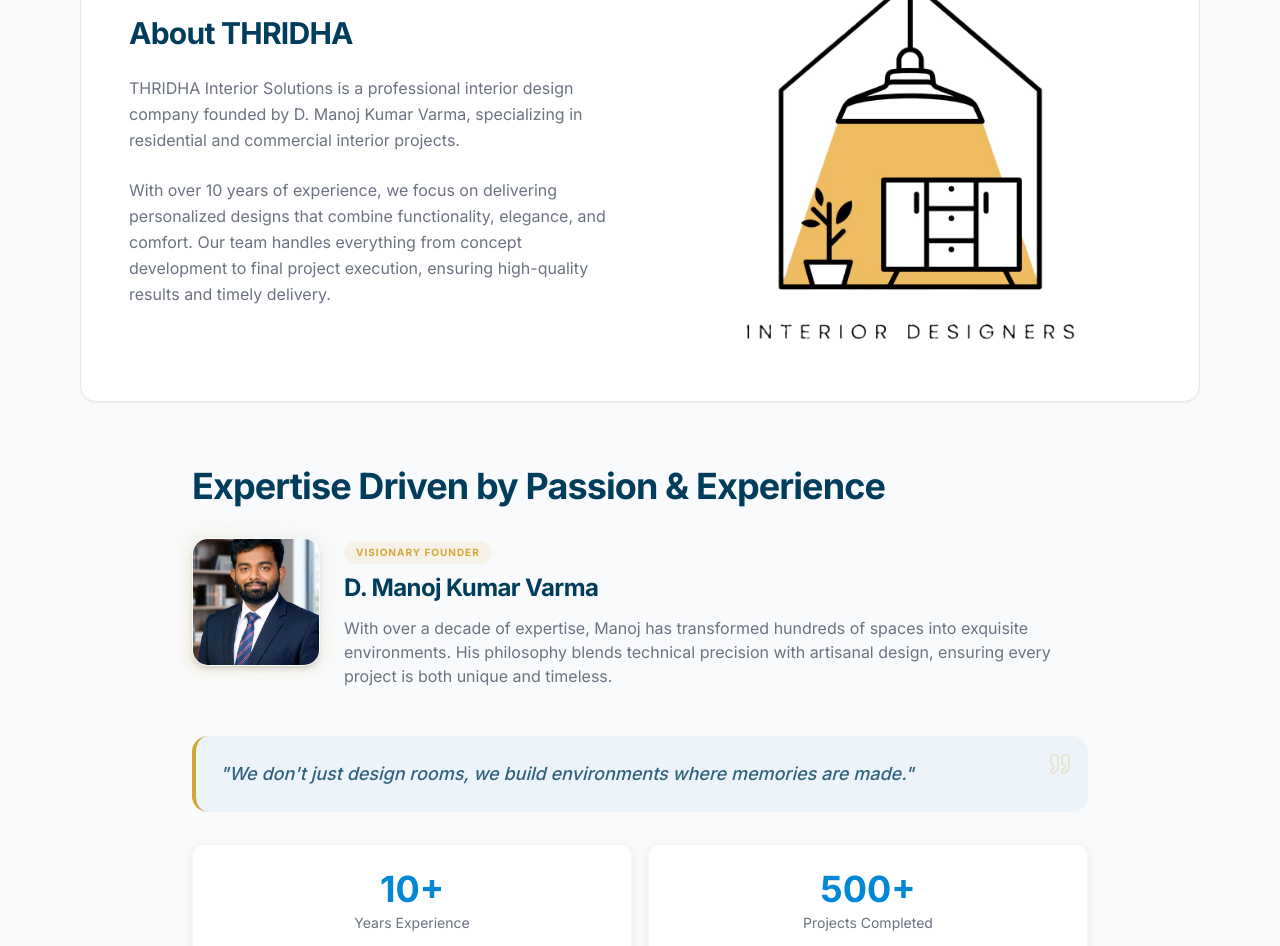
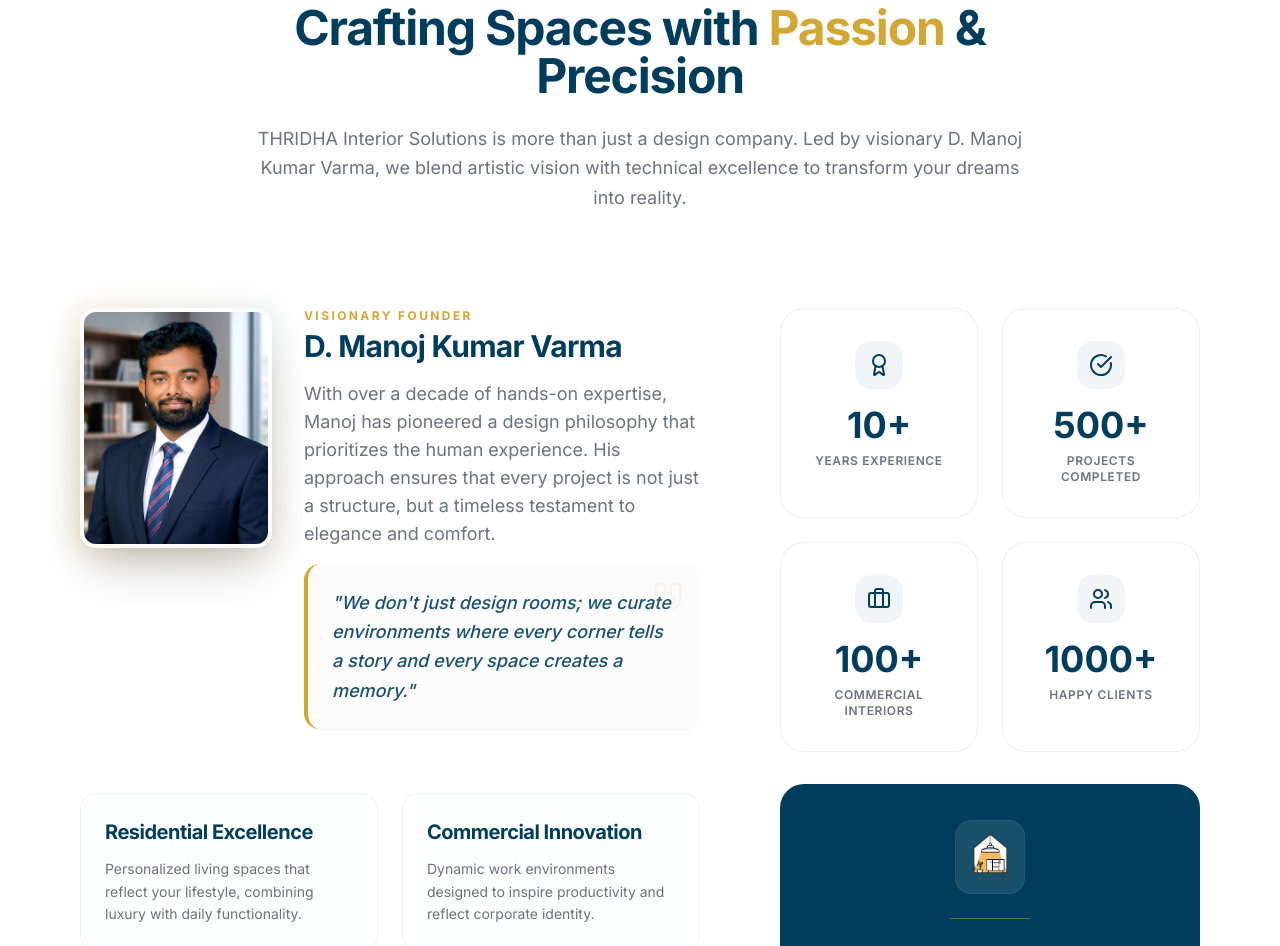
Before and after one commit to CODTECHIT/TRIDHA, a React (Vite) app: page / in a window 1280 px wide. Shown: the part 1040-1986 px from the top of the page. Built offline with nearby package versions, Linux system fonts and the light colour scheme; the HTML template or start-up script is replaced by a standard one.

Commit message:
UI: Complete redesign of AboutSection for a more premium look

```diff
--- a/src/components/AboutSection.tsx
+++ b/src/components/AboutSection.tsx
@@ -1,14 +1,13 @@
 import { motion } from "framer-motion";
 import { useInView } from "framer-motion";
 import { useRef, useEffect, useState } from "react";
-import { Quote } from "lucide-react";
-import residentialInterior from "@/assets/residential-interior.png";
+import { Quote, Award, Users, CheckCircle, Briefcase } from "lucide-react";
 
 const stats = [
-  { number: 10, suffix: "+", label: "Years Experience" },
-  { number: 500, suffix: "+", label: "Projects Completed" },
-  { number: 100, suffix: "+", label: "Commercial Interiors" },
-  { number: 1000, suffix: "+", label: "Happy Clients" },
+  { number: 10, suffix: "+", label: "Years Experience", icon: Award },
+  { number: 500, suffix: "+", label: "Projects Completed", icon: CheckCircle },
+  { number: 100, suffix: "+", label: "Commercial Interiors", icon: Briefcase },
+  { number: 1000, suffix: "+", label: "Happy Clients", icon: Users },
 ];
 
 const CountUp = ({ target, suffix }: { target: number; suffix: string }) => {
@@ -36,7 +35,7 @@
   }, [isInView, target]);
 
   return (
-    <span ref={ref} className="stat-number">
+    <span ref={ref} className="text-3xl lg:text-4xl font-bold text-primary block">
       {count}{suffix}
     </span>
   );
@@ -47,104 +46,147 @@
   const isInView = useInView(sectionRef, { once: true, margin: "-100px" });
 
   return (
-    <section id="about" ref={sectionRef} className="py-16 lg:py-24 bg-muted">
-      <div className="container mx-auto px-4 lg:px-20 mb-12 lg:mb-16">
-        <div className="grid lg:grid-cols-2 gap-8 lg:gap-12 items-center bg-white p-6 lg:p-12 rounded-2xl shadow-sm border border-border">
+    <section id="about" ref={sectionRef} className="py-20 lg:py-32 bg-white relative overflow-hidden">
+      {/* Decorative background elements */}
+      <div className="absolute top-0 right-0 w-1/3 h-1/3 bg-gold/5 rounded-bl-[100px] -z-10" />
+      <div className="absolute bottom-0 left-0 w-1/4 h-1/4 bg-primary/5 rounded-tr-[100px] -z-10" />
+
+      <div className="container mx-auto px-4 lg:px-20">
+        {/* Main Header */}
+        <div className="text-center max-w-3xl mx-auto mb-16 lg:mb-24">
           <motion.div
-            initial={{ opacity: 0, x: -50 }}
+            initial={{ opacity: 0, y: 20 }}
+            whileInView={{ opacity: 1, y: 0 }}
+            viewport={{ once: true }}
+            className="inline-flex items-center gap-2 px-4 py-2 rounded-full bg-primary/5 text-primary text-sm font-semibold mb-4"
+          >
+            <span className="w-2 h-2 rounded-full bg-gold animate-pulse" />
+            Our Legacy
+          </motion.div>
+          <motion.h2
+            initial={{ opacity: 0, y: 20 }}
+            whileInView={{ opacity: 1, y: 0 }}
+            viewport={{ once: true }}
+            transition={{ delay: 0.1 }}
+            className="text-4xl lg:text-5xl font-bold mb-6"
+          >
+            Crafting Spaces with <span className="text-gold">Passion</span> & Precision
+          </motion.h2>
+          <motion.p
+            initial={{ opacity: 0, y: 20 }}
+            whileInView={{ opacity: 1, y: 0 }}
+            viewport={{ once: true }}
+            transition={{ delay: 0.2 }}
+            className="text-lg text-foreground-muted leading-relaxed"
+          >
+            THRIDHA Interior Solutions is more than just a design company. Led by visionary D. Manoj Kumar Varma,
+            we blend artistic vision with technical excellence to transform your dreams into reality.
+          </motion.p>
+        </div>
+
+        <div className="grid lg:grid-cols-12 gap-12 lg:gap-20 items-start">
+          {/* Left Column: Founder & Story */}
+          <div className="lg:col-span-7">
+            <motion.div
+              initial={{ opacity: 0, x: -30 }}
               whileInView={{ opacity: 1, x: 0 }}
               viewport={{ once: true }}
-            transition={{ duration: 0.8 }}
+              className="space-y-8"
             >
-            <h2 className="text-3xl font-bold mb-6 text-primary">About THRIDHA</h2>
-            <p className="text-foreground-muted leading-relaxed mb-6">
-              THRIDHA Interior Solutions is a professional interior design company founded by D. Manoj Kumar Varma,
-              specializing in residential and commercial interior projects.
+              <div className="flex flex-col md:flex-row gap-8 items-start">
+                <div className="relative shrink-0 group">
+                  <div className="absolute -inset-2 bg-gradient-to-tr from-gold to-primary/30 rounded-3xl blur-md opacity-20 group-hover:opacity-40 transition duration-500" />
+                  <div className="relative w-48 h-60 rounded-2xl overflow-hidden shadow-2xl border-4 border-white/80">
+                    <img
+                      src="/image/founder.jpeg"
+                      alt="D. Manoj Kumar Varma"
+                      className="w-full h-full object-cover transition duration-700 group-hover:scale-110"
+                    />
+                  </div>
+                </div>
+
+                <div className="flex-grow space-y-4">
+                  <div>
+                    <span className="text-xs font-bold uppercase tracking-[0.2em] text-gold mb-1 block">Visionary Founder</span>
+                    <h3 className="text-3xl font-bold text-primary">D. Manoj Kumar Varma</h3>
+                  </div>
+                  <p className="text-foreground-muted leading-relaxed text-base lg:text-lg">
+                    With over a decade of hands-on expertise, Manoj has pioneered a design philosophy that prioritizes
+                    the human experience. His approach ensures that every project is not just a structure, but a
+                    timeless testament to elegance and comfort.
                   </p>
-            <p className="text-foreground-muted leading-relaxed">
-              With over 10 years of experience, we focus on delivering personalized designs that combine
-              functionality, elegance, and comfort. Our team handles everything from concept development
-              to final project execution, ensuring high-quality results and timely delivery.
+
+                  <div className="relative bg-muted/50 p-6 rounded-2xl border-l-4 border-gold shadow-sm mt-6">
+                    <Quote className="absolute top-4 right-4 w-8 h-8 text-gold/10" />
+                    <p className="text-lg italic text-primary/90 leading-relaxed font-medium">
+                      "We don't just design rooms; we curate environments where every corner tells a story and every space creates a memory."
                     </p>
-          </motion.div>
+                  </div>
+                </div>
+              </div>
 
-          <motion.div
-            initial={{ opacity: 0, x: 50 }}
-            whileInView={{ opacity: 1, x: 0 }}
-            viewport={{ once: true }}
-            transition={{ duration: 0.8 }}
-            className="flex justify-center"
-          >
-            <div className="relative w-full max-w-sm aspect-square flex items-center justify-center">
-              <img
-                src="/logo.png"
-                alt="THRIDHA Logo"
-                className="w-full h-full object-contain"
-              />
+              <div className="pt-8 grid sm:grid-cols-2 gap-6">
+                <div className="p-6 rounded-2xl bg-muted/30 border border-border/50 hover:bg-white hover:shadow-xl transition-all duration-300">
+                  <h4 className="text-xl font-bold mb-3 text-primary">Residential Excellence</h4>
+                  <p className="text-sm text-foreground-muted leading-relaxed">
+                    Personalized living spaces that reflect your lifestyle, combining luxury with daily functionality.
+                  </p>
+                </div>
+                <div className="p-6 rounded-2xl bg-muted/30 border border-border/50 hover:bg-white hover:shadow-xl transition-all duration-300">
+                  <h4 className="text-xl font-bold mb-3 text-primary">Commercial Innovation</h4>
+                  <p className="text-sm text-foreground-muted leading-relaxed">
+                    Dynamic work environments designed to inspire productivity and reflect corporate identity.
+                  </p>
+                </div>
               </div>
             </motion.div>
           </div>
-      </div>
 
-      <div className="container mx-auto px-4 lg:px-20">
-        <div className="max-w-4xl mx-auto">
-          {/* Content */}
+          {/* Right Column: Stats & Branding */}
+          <div className="lg:col-span-12 xl:col-span-5">
             <motion.div
-            initial={{ opacity: 0, y: 40 }}
-            animate={isInView ? { opacity: 1, y: 0 } : {}}
-            transition={{ duration: 0.9, ease: "easeOut" }}
+              initial={{ opacity: 0, x: 30 }}
+              whileInView={{ opacity: 1, x: 0 }}
+              viewport={{ once: true }}
+              className="lg:sticky lg:top-32 space-y-8"
             >
-            <h2 className="text-3xl lg:text-4xl font-bold mb-8">
-              Expertise Driven by Passion & Experience
-            </h2>
-
-            {/* Founder Bio - Featured Quote/Intro */}
-            <div className="flex flex-col sm:flex-row items-center sm:items-start gap-6 mb-12 group">
-              <div className="relative shrink-0">
-                <div className="absolute -inset-1 bg-gradient-to-tr from-gold to-primary/20 rounded-2xl blur opacity-20 group-hover:opacity-40 transition-opacity duration-500" />
-                <img
-                  src="/image/founder.jpeg"
-                  alt="D. Manoj Kumar Varma"
-                  className="relative w-32 h-32 rounded-2xl object-cover shadow-md border border-white/50"
-                />
-              </div>
-              <div className="flex-grow">
-                <div className="inline-block px-3 py-1 bg-gold/10 text-gold rounded-full text-[10px] font-bold uppercase tracking-widest mb-2">
-                  Visionary Founder
-                </div>
-                <h3 className="text-2xl font-bold text-primary mb-3">D. Manoj Kumar Varma</h3>
-                <p className="text-foreground-muted leading-relaxed text-sm lg:text-base">
-                  With over a decade of expertise, Manoj has transformed hundreds of spaces into
-                  exquisite environments. His philosophy blends technical precision with
-                  artisanal design, ensuring every project is both unique and timeless.
-                </p>
-              </div>
-            </div>
-
-            {/* Quote */}
-            <div className="relative bg-secondary/5 rounded-2xl p-6 mb-8 border-l-4 border-gold">
-              <Quote className="absolute top-4 right-4 w-6 h-6 text-gold/20" />
-              <p className="text-lg italic text-primary/80 font-medium">
-                "We don't just design rooms, we build environments where memories are made."
-              </p>
-            </div>
-
               {/* Stats Grid */}
-            <div className="grid grid-cols-2 gap-4">
+              <div className="grid grid-cols-2 gap-6">
                 {stats.map((stat, index) => (
                   <motion.div
                     key={stat.label}
                     initial={{ opacity: 0, y: 20 }}
                     animate={isInView ? { opacity: 1, y: 0 } : {}}
-                  transition={{ duration: 0.6, delay: 0.3 + index * 0.1 }}
-                  className="stat-card border border-border/40 hover:border-gold/30 transition-colors"
+                    transition={{ duration: 0.5, delay: 0.1 * index }}
+                    className="group p-8 rounded-3xl bg-white border border-border/60 hover:border-gold/30 hover:shadow-2xl hover:shadow-gold/5 transition-all duration-500 text-center"
                   >
+                    <div className="w-12 h-12 rounded-2xl bg-primary/5 flex items-center justify-center mx-auto mb-4 group-hover:bg-gold/10 transition-colors">
+                      <stat.icon className="w-6 h-6 text-primary group-hover:text-gold transition-colors" />
+                    </div>
                     <CountUp target={stat.number} suffix={stat.suffix} />
-                  <p className="text-sm text-foreground-muted mt-1">{stat.label}</p>
+                    <p className="text-xs font-semibold text-foreground-muted uppercase tracking-wider mt-2">{stat.label}</p>
                   </motion.div>
                 ))}
               </div>
+
+              {/* Company Logo / Branding card */}
+              <div className="relative overflow-hidden rounded-3xl bg-primary p-1">
+                <div className="relative bg-primary/95 p-8 rounded-[22px] flex flex-col items-center text-center">
+                  <div className="bg-white/10 p-3 rounded-2xl mb-6 backdrop-blur-sm border border-white/5">
+                    <img
+                      src="/logo.png"
+                      alt="THRIDHA Logo"
+                      className="h-12 w-auto object-contain"
+                    />
+                  </div>
+                  <div className="h-px w-20 bg-gold/50 mb-6" />
+                  <p className="text-primary-foreground/70 text-sm leading-relaxed max-w-xs">
+                    Committed to excellence in every detail. Delivering turnkey solutions across India with standard-setting quality.
+                  </p>
+                </div>
+              </div>
             </motion.div>
+          </div>
         </div>
       </div>
     </section>
```
Lines whose indentation alone changed are shown as unchanged.
